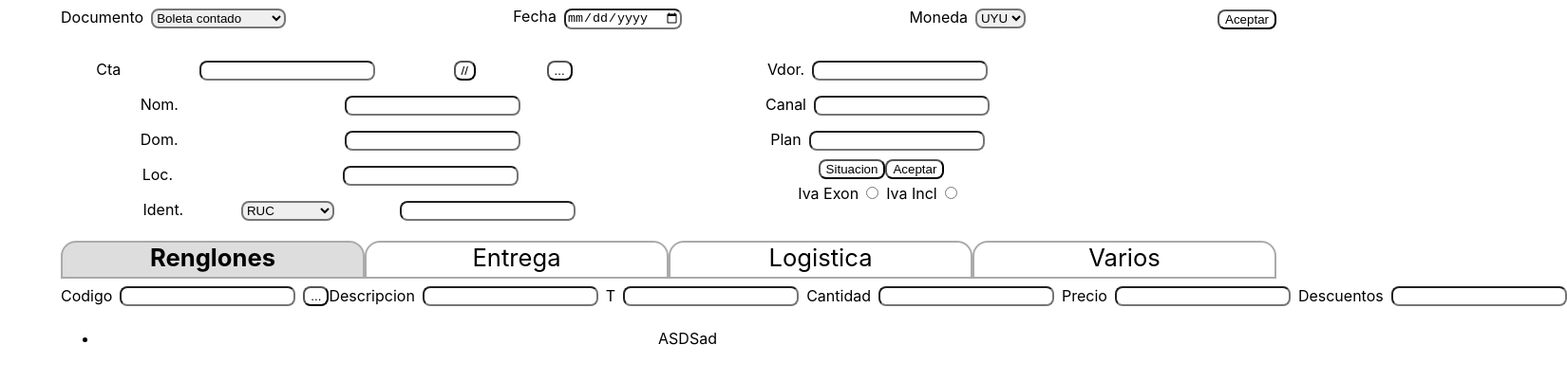
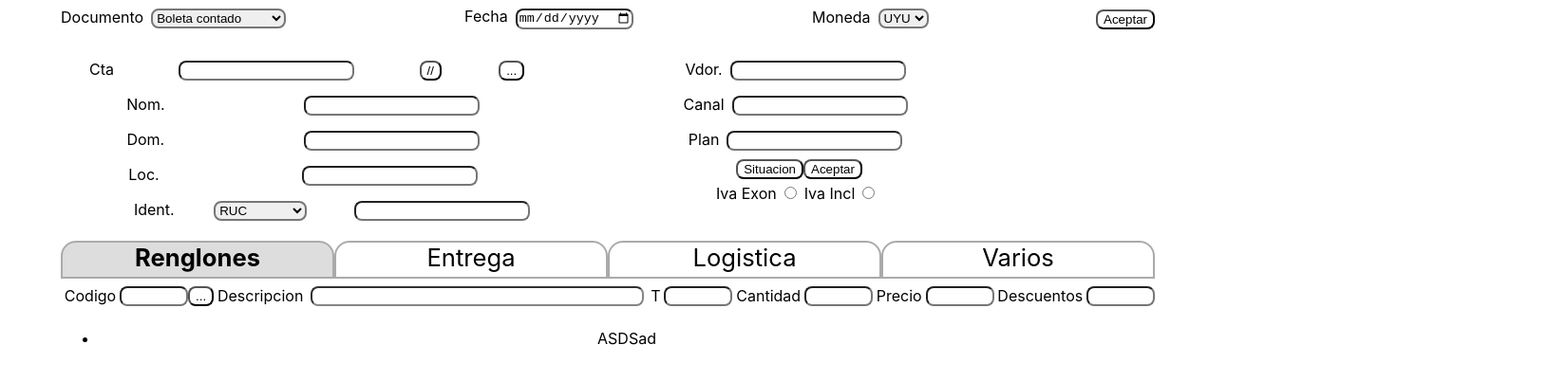
Before and after one commit to BadSh4dow/sofware-ventas-front, a React (Create React App) app: page / in a window 1280 px wide. Shown: the top 402 px of the page at 95% size, 1650 px wide, since content can reach past the window. Built offline with nearby package versions, Linux system fonts and the light colour scheme.

Commit message:
avances botones

```diff
--- a/src/App.css
+++ b/src/App.css
@@ -7,7 +7,7 @@
 }
 .topHeader{
   margin: 0px 5%;
-  width: 100%;
+  width: 90%;
   height: 5%;
   display: flex;
   align-items: center;
@@ -33,11 +33,10 @@ button{
   width: 13%;
 }*/
 .underHeader{
-  margin-left: 5%;
-  margin-right: 5%;
+  margin: 0px 5%;
+  width: 90%;
   padding-top: 2vh;
   display: inline-flex;
-  width: 100%;
 }
 .underHeaderOne{
   width: 45%;
@@ -75,7 +74,7 @@ button{
   display: flex;
   height: 5%;
   margin: 1% 5% 0% 5%;
-  width: 100%;
+  width: 90%;
   justify-content: center;
   font-size: 2vw;
 }
@@ -94,7 +93,7 @@ button{
 }
 .renglones{
   margin: 0px 5%;
-  width: 100%;
+  width: 90%;
 }
 .cargas{
   width: 100%;
@@ -105,3 +104,18 @@ button{
   display: flex;
   align-items: center;
 }
+.formCargas input[type="number"]{
+  width: 5vw;
+  margin: 0 0vw 0 0.3vw;
+}
+.formCargas input[type="text"]{
+  width: 44vw;
+  margin-right: 0.3vw;
+}
+.formCargas input[disabled]{
+  background-color: field;
+  border-color: rgb(133, 133, 133)
+}
+.formCargas label{
+  margin-left: 0.3vw;
+}
--- a/src/components/body/botones.jsx
+++ b/src/components/body/botones.jsx
@@ -1,12 +1,44 @@
 import React from "react";
+import { useRef } from "react";
+import { useState } from "react";
 
 const Botones = () => {
+    const [activeButtonOne, setActiveButtonOne] = useState(true)
+    const [activeButtonTwo, setActiveButtonTwo] = useState(false)
+    const [activeButtonThree, setActiveButtonThree] = useState(false)
+    const [activeButtonFour, setActiveButtonFour] = useState(false)
+
+    function handleClickOne(){
+        setActiveButtonOne(true)
+        setActiveButtonTwo(false)
+        setActiveButtonThree(false)
+        setActiveButtonFour(false)
+    }
+    function handleClickTwo(){
+        setActiveButtonOne(false)
+        setActiveButtonTwo(true)
+        setActiveButtonThree(false)
+        setActiveButtonFour(false)
+    }
+    function handleClickThree(){
+        setActiveButtonOne(false)
+        setActiveButtonTwo(false)
+        setActiveButtonThree(true)
+        setActiveButtonFour(false)
+    }
+    function handleClickFour(){
+        setActiveButtonOne(false)
+        setActiveButtonTwo(false)
+        setActiveButtonThree(false)
+        setActiveButtonFour(true)
+    }
+
     return(
         <div className="botones">
-            <div className="botonClick">Renglones</div>
-            <div>Entrega</div>
-            <div>Logistica</div>
-            <div>Varios</div>
+            <div id="1" className={activeButtonOne === true ? "botonClick": ""} onClick={handleClickOne}>Renglones</div>
+            <div id="2" className={activeButtonTwo === true ? "botonClick": ""} onClick={handleClickTwo}>Entrega</div>
+            <div id="3" className={activeButtonThree === true ? "botonClick": ""} onClick={handleClickThree}>Logistica</div>
+            <div id="4" className={activeButtonFour === true ? "botonClick": ""} onClick={handleClickFour}>Varios</div>
         </div>
     )
 }
--- a/src/components/body/renglones.jsx
+++ b/src/components/body/renglones.jsx
@@ -10,19 +10,19 @@ const Renglones = () => {
                     <button type="button">...</button>
 
                     <label htmlFor="descripcion">Descripcion</label>
-                    <input id="descripcion" type="text" />
+                    <input id="descripcion" type="text" disabled/>
 
                     <label htmlFor="T">T</label>
-                    <input id="T" type="text" />
+                    <input id="T" type="number" />
 
                     <label htmlFor="cantidad">Cantidad</label>
-                    <input id="cantidad" type="text" />
+                    <input id="cantidad" type="number" />
 
                     <label htmlFor="precio">Precio</label>
-                    <input id="precio" type="text" />
+                    <input id="precio" type="number" />
 
                     <label htmlFor="descuentos">Descuentos</label>
-                    <input id="descuentos" type="text" />
+                    <input id="descuentos" type="number" />
                 </form>
             </div>
             <div className="listado">
```
